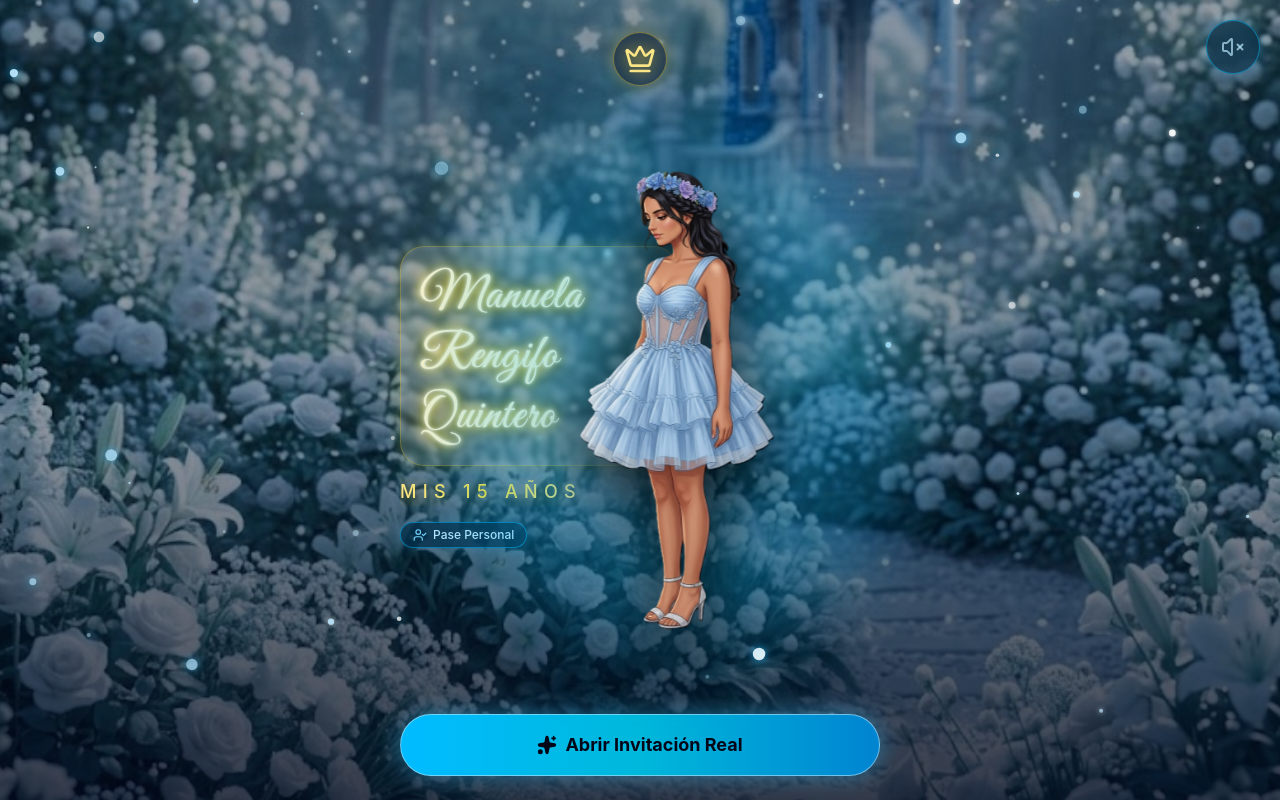
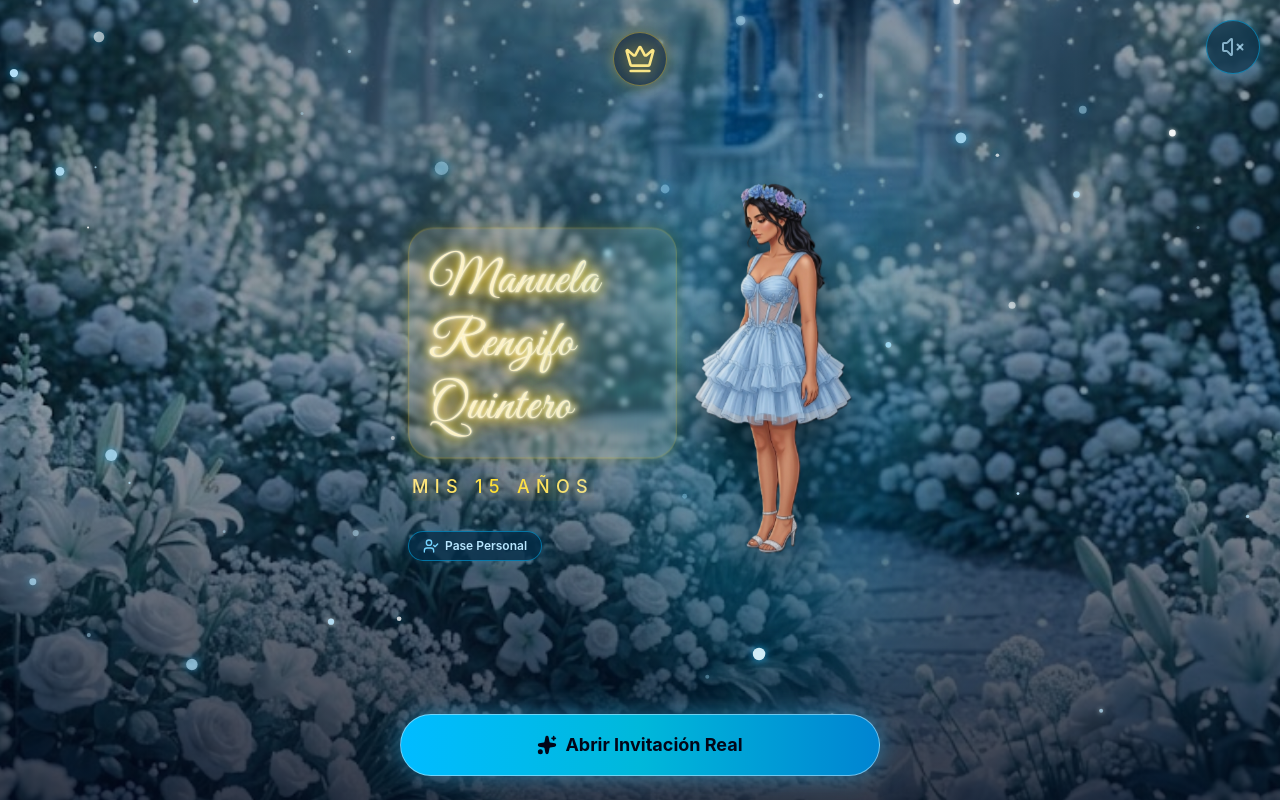
Before and after one commit to Cabexazp/cenicienta, a React (Vite) app: page / in a window 1280 px wide. Built offline with nearby package versions, Linux system fonts and the light colour scheme.

Commit message:
Guia tamaño

```diff
--- a/src/App.jsx
+++ b/src/App.jsx
@@ -5,12 +5,15 @@ import { Sparkles, Crown, Calendar, Clock, MapPin, Volume2, VolumeX, Mail, Messa
 function NeonGoldName({ text }) {
   return (
     <div className="relative inline-block p-3 sm:p-5 my-1 select-none w-full">
+      {/* Base de acrílico transparente con borde brillante */}
       <div
         className="absolute inset-0 rounded-3xl bg-amber-200/10 backdrop-blur-[2px] border border-amber-300/30"
         style={{
           boxShadow: '0 0 15px rgba(255, 215, 0, 0.2), inset 0 0 15px rgba(255, 255, 255, 0.2)'
         }}
       />
+
+      {/* Texto de Neón Dorado con resplandor */}
       <h1
         className="relative text-2xl sm:text-4xl md:text-5xl font-normal tracking-wide text-amber-100 break-words leading-tight"
         style={{
@@ -36,7 +39,9 @@ function MaskedHeading({ text }) {
     <div className="relative overflow-hidden inline-block py-1 my-1">
       <p
         className="text-base sm:text-lg font-medium tracking-[0.35em] uppercase text-transparent bg-clip-text bg-gradient-to-r from-amber-200 via-yellow-300 to-amber-200 animate-masked-reveal"
-        style={{ filter: 'drop-shadow(0 2px 8px rgba(245, 158, 11, 0.6))' }}
+        style={{
+          filter: 'drop-shadow(0 2px 8px rgba(245, 158, 11, 0.6))'
+        }}
       >
         {text}
       </p>
@@ -58,8 +63,12 @@ function MaskedHeading({ text }) {
           animation: maskedReveal 1.4s cubic-bezier(0.16, 1, 0.3, 1) forwards;
         }
         @keyframes breathing {
-          0%, 100% { transform: scale(1) translateY(0px); }
-          50% { transform: scale(1.04) translateY(-8px); }
+          0%, 100% {
+            transform: scale(1) translateY(0px);
+          }
+          50% {
+            transform: scale(1.04) translateY(-8px);
+          }
         }
         .animate-breath {
           animation: breathing 4.2s ease-in-out infinite;
@@ -73,7 +82,7 @@ export default function App() {
   const [isOpen, setIsOpen] = useState(false);
   const [isPlaying, setIsPlaying] = useState(false);
 
-  // Referencia para la etiqueta de audio
+  // Referencia para la etiqueta de audio MP3
   const audioRef = useRef(null);
 
   // Fecha del evento: 10 de Octubre de 2026
@@ -96,6 +105,7 @@ export default function App() {
     return () => clearInterval(timer);
   }, []);
 
+  // Carga automática de la fuente tipográfica
   useEffect(() => {
     const link = document.createElement('link');
     link.href = 'https://fonts.googleapis.com/css2?family=Great+Vibes&display=swap';
@@ -133,6 +143,7 @@ export default function App() {
 
     const render = () => {
       ctx.clearRect(0, 0, width, height);
+
       particles.forEach((p) => {
         p.y -= p.speedY;
         p.x += p.speedX;
@@ -167,7 +178,7 @@ export default function App() {
     };
   }, []);
 
-  // Función para encender o apagar la música
+  // Función para pausar / encender la música
   const toggleMusic = () => {
     if (audioRef.current) {
       if (isPlaying) {
@@ -176,7 +187,7 @@ export default function App() {
       } else {
         audioRef.current.play().then(() => {
           setIsPlaying(true);
-        }).catch((err) => console.log("Error al reproducir audio:", err));
+        }).catch((err) => console.log("Error de audio:", err));
       }
     }
   };
@@ -186,7 +197,7 @@ export default function App() {
     if (audioRef.current && !isPlaying) {
       audioRef.current.play().then(() => {
         setIsPlaying(true);
-      }).catch((err) => console.log("Error al reproducir audio:", err));
+      }).catch((err) => console.log("Error de audio:", err));
     }
   };
 
@@ -198,8 +209,8 @@ export default function App() {
   return (
     <div className="relative min-h-screen w-full overflow-x-hidden font-sans select-none bg-slate-950">
 
-      {/* Elemento de Audio MP3 oculto */}
-      <audio ref={audioRef} src="/musica.mp3" loop prefetch="auto" />
+      {/* Audio MP3 guardado en public/musica.mp3 */}
+      <audio ref={audioRef} src="/musica.mp3" loop preload="auto" />
 
       {/* Fondo de flores de jardín */}
       <div
@@ -209,6 +220,7 @@ export default function App() {
         <div className="absolute inset-0 bg-gradient-to-t from-slate-950/80 via-slate-950/40 to-slate-950/40" />
       </div>
 
+      {/* Capa de Partículas en Canvas */}
       <canvas ref={canvasRef} className="fixed inset-0 pointer-events-none z-10" />
 
       {/* Botón de Música Flotante Azul Celeste */}
@@ -221,38 +233,51 @@ export default function App() {
       </button>
 
       {!isOpen ? (
-        /* PORTADA */
+        /* PORTADA AJUSTADA Y GRANDE PARA CELULAR */
         <div className="relative z-30 min-h-screen max-w-lg mx-auto flex flex-col justify-between items-center px-4 py-6">
+
+          {/* Corona Superior */}
           <div className="pt-2 z-20">
             <div className="p-2.5 rounded-full bg-slate-900/50 backdrop-blur-md border border-amber-300/40 shadow-[0_0_15px_rgba(251,191,36,0.3)] inline-block">
               <Crown className="w-8 h-8 text-amber-200 drop-shadow-[0_0_8px_rgba(253,224,71,0.8)]" />
             </div>
           </div>
 
-          <div className="relative w-full flex items-stretch justify-between my-auto py-2">
-            <div className="w-[58%] flex flex-col justify-center items-start text-left space-y-2 z-20">
-              <NeonGoldName text="Manuela Rengifo Quintero" />
-              <MaskedHeading text="Mis 15 Años" />
+          {/* ESTRUCTURA PRINCIPAL */}
+          <div className="relative w-full flex-1 flex items-center justify-between my-auto py-2 px-1 z-30">
 
-              <div className="inline-flex items-center gap-1.5 px-3 py-1 rounded-full bg-sky-950/80 border border-sky-400/50 text-sky-200 text-xs font-medium shadow-[0_0_12px_rgba(56,189,248,0.25)] mt-2">
-                <UserCheck className="w-3.5 h-3.5 text-sky-300" />
+            {/* Lado Izquierdo: Nombre, Subtítulo y Pase Personal */}
+            <div className="w-[55%] flex flex-col justify-center items-start text-left space-y-2 z-30 pl-1">
+              <div className="w-full transform scale-105 origin-left">
+                <NeonGoldName text="Manuela Rengifo Quintero" />
+              </div>
+
+              <div className="pl-1">
+                <MaskedHeading text="Mis 15 Años" />
+              </div>
+
+              <div className="inline-flex items-center gap-1.5 px-3.5 py-1.5 rounded-full bg-sky-950/80 border border-sky-400/50 text-sky-200 text-xs font-semibold shadow-[0_0_12px_rgba(56,189,248,0.25)] mt-2">
+                <UserCheck className="w-4 h-4 text-sky-300" />
                 <span>Pase Personal</span>
               </div>
             </div>
 
-            <div className="w-[92%] absolute -right-4 -top-8 -bottom-8 flex items-center justify-end z-40 pointer-events-none">
-              <div className="relative h-[135%] w-full flex items-center justify-center animate-breath">
-                <div className="absolute inset-0 bg-sky-400/25 rounded-full blur-2xl -z-10" />
+            {/* Lado Derecho: Princesa Flotante (z-40) - Imponente en la Pantalla */}
+            <div className="w-[55%] absolute -right-6 top-1/2 -translate-y-1/2 flex items-center justify-end z-40 pointer-events-none">
+              <div className="relative w-full h-[75vh] max-h-[580px] flex items-center justify-center animate-breath">
+                <div className="absolute inset-0 bg-sky-400/20 rounded-full blur-3xl -z-10" />
                 <img
                   src="/princesa.png"
                   alt="Princesa"
-                  className="h-full max-h-[480px] object-contain filter drop-shadow-[0_20px_30px_rgba(0,0,0,0.8)]"
+                  className="h-full w-auto object-contain filter drop-shadow-[0_15px_25px_rgba(0,0,0,0.7)] scale-110 origin-bottom"
                   onError={(e) => { e.target.style.display = 'none'; }}
                 />
               </div>
             </div>
+
           </div>
 
+          {/* Botón Abrir Invitación */}
           <button
             onClick={handleOpenInvitation}
             className="relative z-30 w-full py-4 rounded-full bg-gradient-to-r from-sky-400 via-cyan-500 to-sky-600 text-slate-950 font-bold text-lg shadow-[0_0_25px_rgba(56,189,248,0.5)] border border-sky-200/60 hover:scale-105 active:scale-95 transition-all flex items-center justify-center gap-2 mt-4"
@@ -262,8 +287,9 @@ export default function App() {
           </button>
         </div>
       ) : (
-        /* CONTENIDO DE LA INVITACIÓN */
+        /* CONTENIDO INTERIOR DE LA INVITACIÓN */
         <main className="relative z-30 max-w-md mx-auto px-5 py-10 space-y-6 text-center">
+
           <header className="space-y-2 bg-slate-900/60 backdrop-blur-md p-6 rounded-3xl border border-sky-400/30 shadow-2xl">
             <h1 className="text-3xl font-serif font-bold text-amber-200 drop-shadow-[0_0_12px_rgba(245,158,11,0.6)]">
               Manuela Rengifo Quintero
@@ -278,6 +304,7 @@ export default function App() {
             </div>
           </header>
 
+          {/* Cuenta Regresiva */}
           <section className="bg-slate-900/60 backdrop-blur-md border border-sky-400/30 rounded-3xl p-5 shadow-2xl">
             <div className="flex items-center justify-center gap-2 text-sky-300 font-serif font-semibold mb-3 text-xs tracking-wider uppercase">
               <Clock className="w-4 h-4" />
@@ -298,6 +325,7 @@ export default function App() {
             </div>
           </section>
 
+          {/* Detalles del Evento */}
           <section className="space-y-4 text-left">
             <div className="bg-slate-900/60 backdrop-blur-md border border-sky-400/30 rounded-3xl p-5 shadow-xl">
               <div className="flex items-start gap-3">
@@ -332,6 +360,7 @@ export default function App() {
               </div>
             </div>
 
+            {/* Lluvia de Sobres */}
             <div className="bg-slate-900/60 backdrop-blur-md border border-sky-400/30 rounded-3xl p-5 shadow-xl text-center">
               <Mail className="w-6 h-6 text-sky-300 mx-auto mb-1" />
               <h2 className="text-base font-serif font-bold text-amber-200 uppercase tracking-wider">Lluvia de Sobres</h2>
@@ -341,6 +370,7 @@ export default function App() {
             </div>
           </section>
 
+          {/* Confirmar por WhatsApp */}
           <button
             onClick={handleWhatsappRsvp}
             className="w-full py-4 rounded-full bg-gradient-to-r from-sky-400 via-cyan-500 to-sky-600 text-slate-950 font-bold text-base shadow-[0_0_25px_rgba(56,189,248,0.4)] border border-sky-200/50 hover:scale-105 active:scale-95 transition-all flex items-center justify-center gap-2"
```
